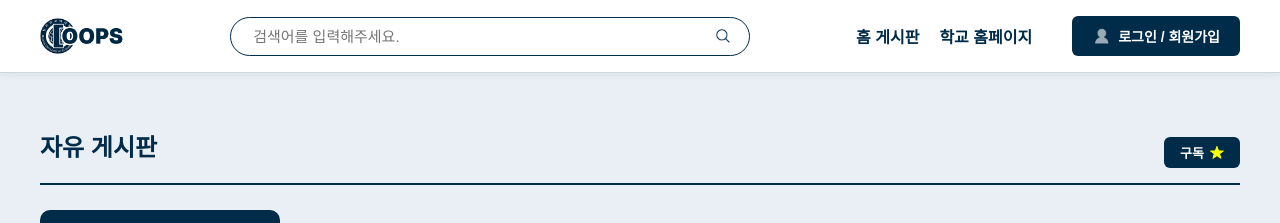
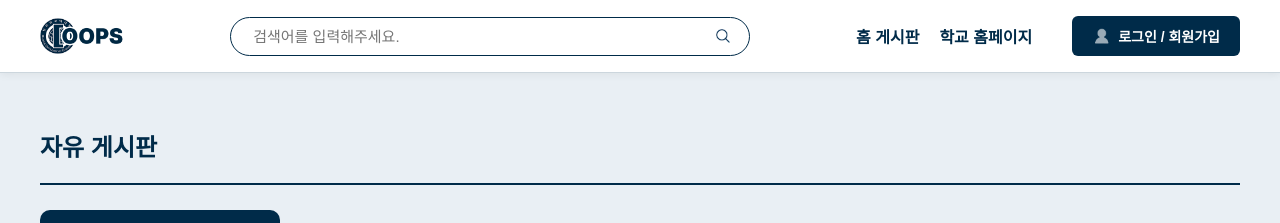
Before and after one commit to gyutak243/OOPS, a React (Vite) app in the folder Team_Project/: page /write in a window 1280 px wide. Shown: the top 223 px of the page. Built offline with nearby package versions, Linux system fonts and the light colour scheme; no server answers.

Commit message:
구독 버튼 삭제

```diff
--- a/Team_Project/src/components/Title.jsx
+++ b/Team_Project/src/components/Title.jsx
@@ -7,12 +7,6 @@ const Title = ({title})=>{
             <div className="board-header-row__left">
                 <h2 className="board-main-title">{title} 게시판</h2>
             </div>
-            <div className="board-header-row__right">
-                <button className="btn-subscribe">
-                    구독
-                    <img src={star} alt="별" className="btn-subscribe__icon"/>
-                </button>
-            </div>
         </div>
     )
 }
```
